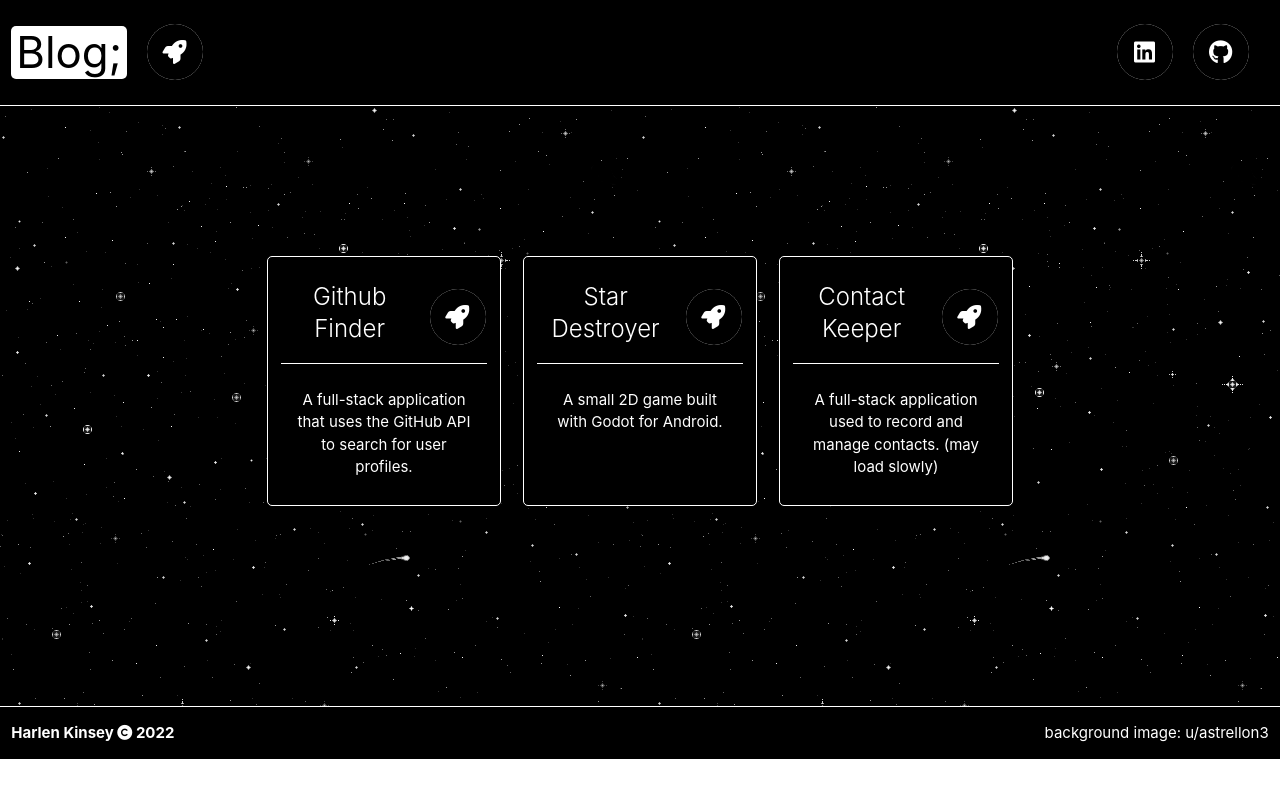
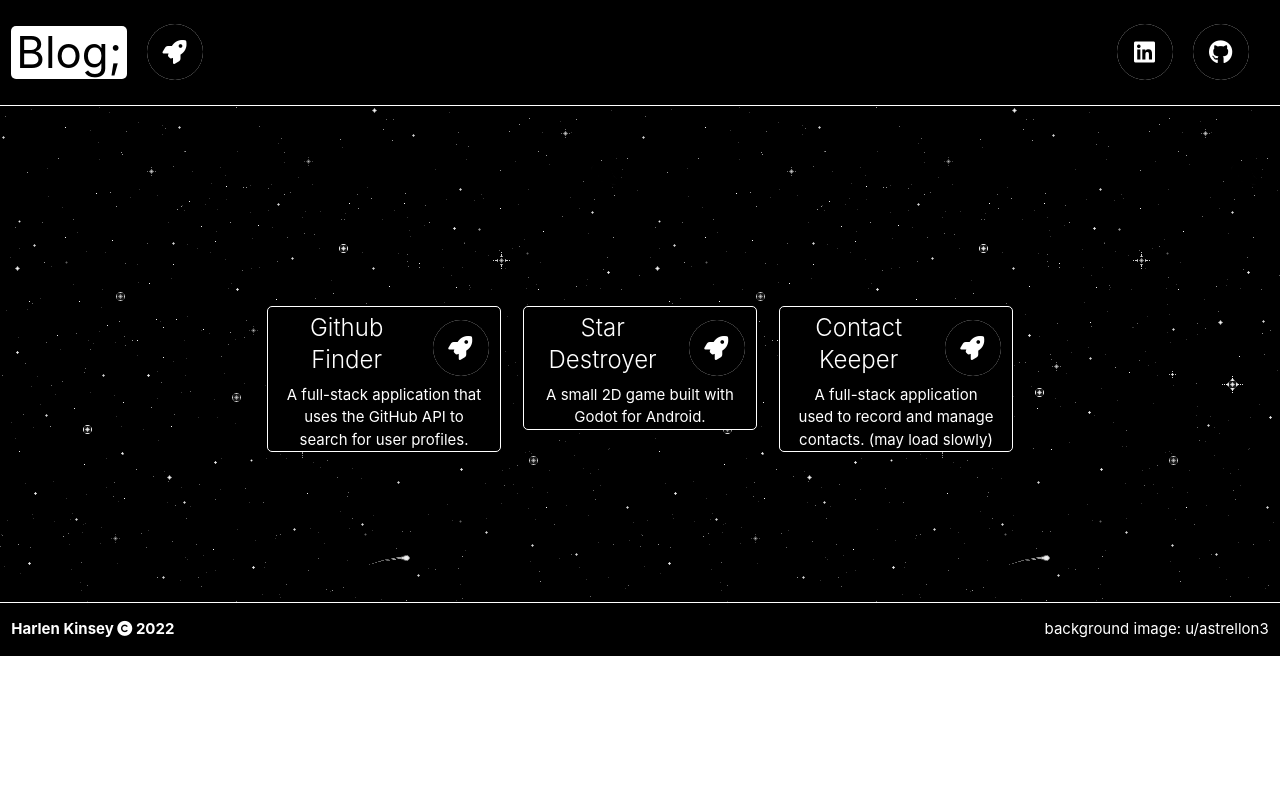
Before and after one commit to harlenkinsey/portfolio, a React (Create React App) app: page / in a window 1280 px wide. Built offline with nearby package versions, Linux system fonts and the light colour scheme; the HTML template or start-up script is replaced by a standard one.

Commit message:
renamed project-card classes

```diff
--- a/src/App.css
+++ b/src/App.css
@@ -19,12 +19,15 @@
   border-width: 1px;
   border-style: solid;
   border-radius: 5px;
-  height: 250px;
 }
 
 .card-container {
  width: 85%;
- padding-bottom: 100px;
+ padding: 50px 0px;
+}
+
+.card-content {
+  padding: 5px 15px 0px 15px !important;
 }
 
 .dropdown-button {
@@ -79,16 +82,16 @@
   border-radius: 5px;
 }
 
-.project-card-button {
+.post-card-button {
   width: 100%;
   background-color: white;
 }
 
-.project-card-description {
-  padding-top: 25px;
+.post-card-description {
+  padding: 25px 0px;
 }
 
-.project-card-header {
+.post-card-header {
   border-bottom-color: white;
   border-bottom-width: 1px;
   border-bottom-style: solid;
```
